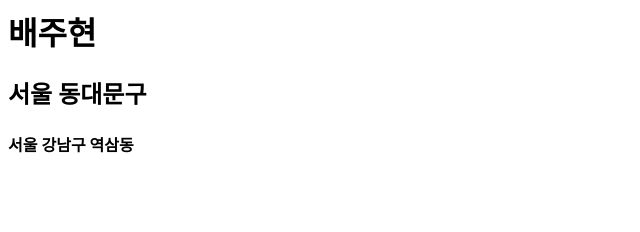
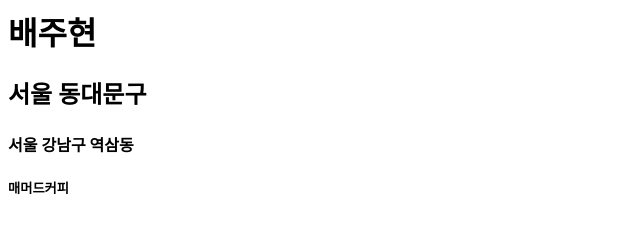
Before and after one commit to LeoKang/my-project3, a plain HTML site: page index.html in a window 1280 px wide. Shown: the full height of the page, 0-640 px from the left. Drawn offline with Linux system fonts and the light colour scheme.

Commit message:
Add h5 element for 매머드커피.....brbr

```diff
--- a/index.html
+++ b/index.html
@@ -7,5 +7,6 @@
     <h1>배주현</h1>
     <h2>서울 동대문구</h2>
     <h4>서울 강남구 역삼동</h4>
+    <h5>매머드커피</h5>
   </body>
 </html>
```
